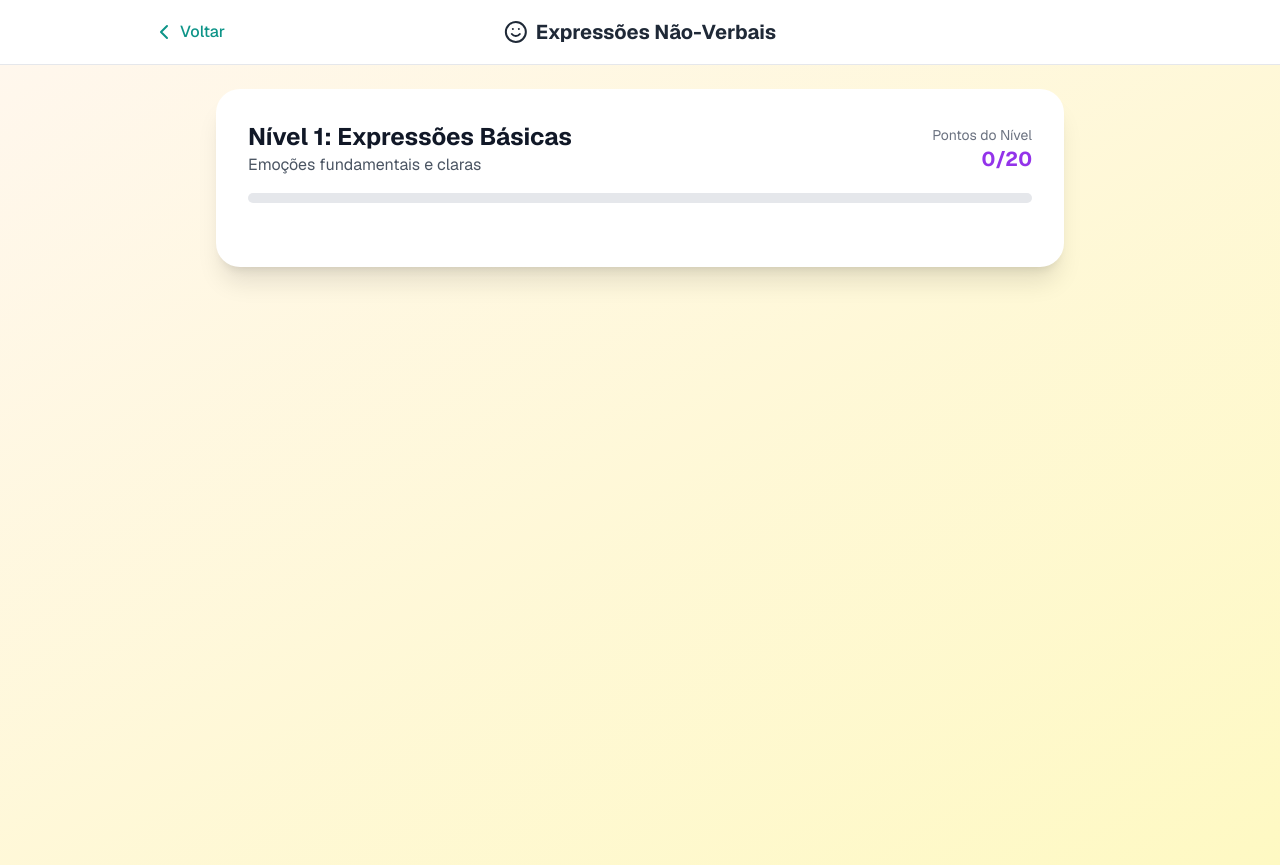
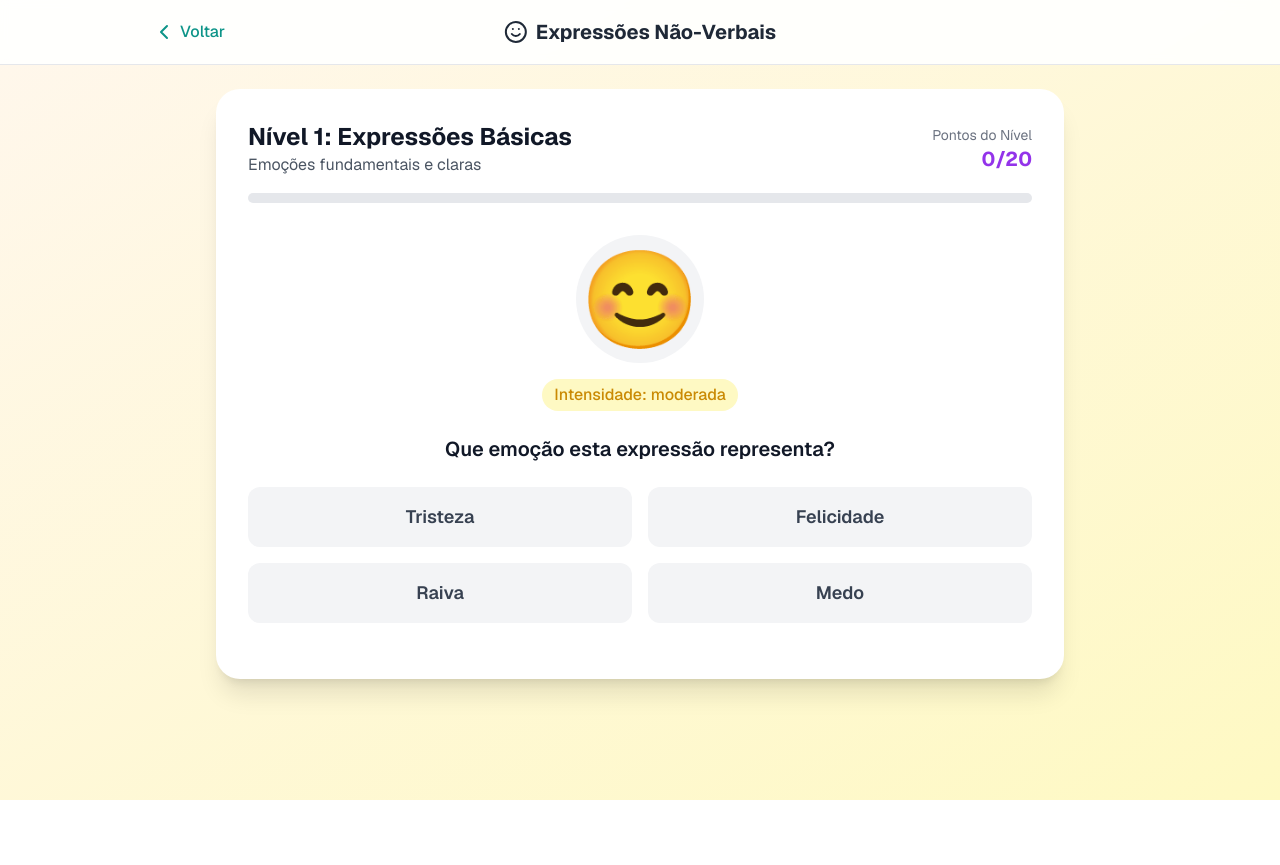
Before and after one commit to ClaudemirWork/teaplus-working, a Next.js app: page /non-verbal-expressions in a window 1280 px wide. Both pictures are taken after a click on the button "🚀 Iniciar Atividade". After the commit the page ends 800 px from the top, so only its background shows below. Built offline with nearby package versions, Linux system fonts and the light colour scheme.

Commit message:
Update page.tsx correção final no jogo "expressão não verbais" por erro de renderização

```diff
--- a/app/non-verbal-expressions/page.tsx
+++ b/app/non-verbal-expressions/page.tsx
@@ -25,11 +25,8 @@ interface Level {
 }
 
 export default function NonverbalExpressions() {
-  // NOVO ESTADO para controlar a tela inicial
   const [isGameStarted, setIsGameStarted] = useState(false);
   const [selectedLevel, setSelectedLevel] = useState(1);
-
-  // Estados existentes do jogo
   const [currentLevel, setCurrentLevel] = useState(1)
   const [currentExpression, setCurrentExpression] = useState(0)
   const [score, setScore] = useState(0)
@@ -118,8 +115,8 @@ export default function NonverbalExpressions() {
     setShowExplanation(false)
   }
 
-  // FUNÇÃO RESET ATUALIZADA para voltar à tela inicial
   const resetGame = () => {
+    setSelectedLevel(1); // Reseta o nível selecionado para o próximo jogo
     setCurrentLevel(1)
     setCurrentExpression(0)
     setScore(0)
@@ -129,22 +126,36 @@ export default function NonverbalExpressions() {
     setShowExplanation(false)
     setCompletedLevels([])
     setGameCompleted(false)
-    setIsGameStarted(false) // <-- Volta para o menu
+    setIsGameStarted(false)
   }
 
-  // NOVA FUNÇÃO para iniciar o jogo a partir do menu
   const handleStartGame = () => {
     setCurrentLevel(selectedLevel);
+    // Zera o score do nível atual ao iniciar
+    setScore(0);
+    setCurrentExpression(0);
     setIsGameStarted(true);
   }
 
-  const getIntensityColor = (intensity: string) => { /* ... sua função ... */ }
-  const getIntensityBg = (intensity: string) => { /* ... sua função ... */ }
+  const getIntensityColor = (intensity: string) => {
+    switch (intensity) {
+      case 'sutil': return 'text-blue-600'
+      case 'moderada': return 'text-yellow-600'
+      case 'intensa': return 'text-red-600'
+      default: return 'text-gray-600'
+    }
+  }
 
+  const getIntensityBg = (intensity: string) => {
+    switch (intensity) {
+      case 'sutil': return 'bg-blue-100'
+      case 'moderada': return 'bg-yellow-100'
+      case 'intensa': return 'bg-red-100'
+      default: return 'bg-gray-100'
+    }
+  }
 
-  // LÓGICA DE RENDERIZAÇÃO CONDICIONAL
   if (!isGameStarted) {
-    // TELA INICIAL PADRÃO
     return (
       <>
         <GameHeader
@@ -154,7 +165,6 @@ export default function NonverbalExpressions() {
         />
         <main className="p-4 sm:p-6 max-w-7xl mx-auto w-full">
           <div className="space-y-6">
-            {/* Bloco 1: Cards Informativos */}
             <div className="bg-white rounded-xl shadow-lg p-6 sm:p-8">
               <div className="grid grid-cols-1 md:grid-cols-3 gap-4">
                 <div className="bg-teal-50 border border-teal-200 rounded-lg p-4">
@@ -175,8 +185,6 @@ export default function NonverbalExpressions() {
                 </div>
               </div>
             </div>
-
-            {/* Bloco 2: Seleção de Nível */}
             <div className="bg-white rounded-xl shadow-lg p-6">
               <h2 className="text-lg font-bold text-gray-800 mb-4">Selecione o Nível Inicial</h2>
               <div className="grid grid-cols-1 md:grid-cols-3 gap-3">
@@ -196,8 +204,6 @@ export default function NonverbalExpressions() {
                 ))}
               </div>
             </div>
-
-            {/* Bloco 3: Botão Iniciar */}
             <div className="text-center pt-4">
               <button
                 onClick={handleStartGame}
@@ -212,24 +218,20 @@ export default function NonverbalExpressions() {
     )
   }
 
-  // O CÓDIGO DO JOGO EM SI (já existente)
-  // Envolvido em um fragmento <> para ter um elemento pai único com o GameHeader
+  // O JOGO EM SI
   return (
-    <>
+    <div className="min-h-screen bg-gradient-to-br from-orange-50 to-yellow-100">
       <GameHeader
         title="Expressões Não-Verbais"
         icon={<Smile className="h-6 w-6" />}
-        showSaveButton={gameCompleted} // O botão salvar pode aparecer no final
-        // onSave={suaFuncaoDeSalvar} // Você pode adicionar a função de salvar aqui
+        showSaveButton={gameCompleted}
+        // onSave={suaFuncaoDeSalvar}
       />
-      <div className="min-h-screen bg-gradient-to-br from-orange-50 to-yellow-100">
       {gameCompleted ? (
-          // Tela de Conclusão Final
         <main className="max-w-4xl mx-auto px-4 sm:px-6 py-6">
           <div className="flex min-h-[500px] items-center justify-center">
             <div className="max-w-2xl text-center">
               <div className="rounded-3xl bg-white p-8 sm:p-12 shadow-xl">
-                  {/* ... conteúdo da tela de parabéns ... */}
                 <div className="mb-8">
                   <div className="mx-auto mb-6 flex h-24 w-24 items-center justify-center rounded-full bg-gradient-to-r from-green-400 to-blue-500 text-4xl">🏆</div>
                   <h1 className="mb-4 text-4xl font-bold text-gray-900">Parabéns!</h1>
@@ -251,10 +253,8 @@ export default function NonverbalExpressions() {
           </div>
         </main>
       ) : (
-          // Tela do Jogo Principal
         <main className="max-w-4xl mx-auto px-4 sm:px-6 py-6">
           <div className="rounded-xl sm:rounded-3xl bg-white p-4 sm:p-8 shadow-xl">
-              {/* ... todo o resto da sua lógica e JSX do jogo principal ... */}
             <div className="mb-8">
               <div className="flex flex-col sm:flex-row sm:items-center sm:justify-between mb-4">
                 <div>
@@ -270,15 +270,61 @@ export default function NonverbalExpressions() {
                 <div className="bg-gradient-to-r from-purple-500 to-blue-500 h-2.5 rounded-full transition-all" style={{ width: `${Math.min((score / (currentLevelData?.pointsRequired || 1)) * 100, 100)}%` }}></div>
               </div>
             </div>
+
+            {/* ### INÍCIO DO BLOCO CORRIGIDO ### */}
             {currentExpressionData && (
               <div className="text-center">
-                  {/* ... resto do seu JSX ... */}
+                <div className="mx-auto mb-4 flex h-32 w-32 items-center justify-center rounded-full bg-gray-100 text-8xl">
+                  {currentExpressionData.image}
+                </div>
+                <div className={`inline-flex items-center rounded-full px-3 py-1 font-medium mb-6 ${getIntensityBg(currentExpressionData.intensity)} ${getIntensityColor(currentExpressionData.intensity)}`}>
+                  Intensidade: {currentExpressionData.intensity}
+                </div>
+
+                <h3 className="mb-6 text-xl font-semibold text-gray-900">Que emoção esta expressão representa?</h3>
+
+                <div className="grid grid-cols-1 sm:grid-cols-2 gap-4 mb-6">
+                  {currentExpressionData.options.map((option, index) => (
+                    <button
+                      key={index}
+                      onClick={() => handleAnswer(index)}
+                      disabled={selectedAnswer !== null}
+                      className={`rounded-xl p-4 text-lg font-semibold transition-all ${
+                        selectedAnswer === null
+                          ? 'bg-gray-100 text-gray-700 hover:bg-gray-200'
+                          : selectedAnswer === index
+                          ? index === currentExpressionData.correct ? 'bg-green-500 text-white' : 'bg-red-500 text-white'
+                          : index === currentExpressionData.correct ? 'bg-green-500 text-white' : 'bg-gray-100 text-gray-400'
+                      }`}
+                    >
+                      {option}
+                    </button>
+                  ))}
+                </div>
+
+                {showExplanation && (
+                  <>
+                    <div className="mb-6 rounded-xl bg-blue-50 p-6 text-left">
+                      <h4 className="mb-2 font-semibold text-blue-900 text-base">Explicação:</h4>
+                      <p className="text-blue-800">{currentExpressionData.explanation}</p>
+                    </div>
+                    <button onClick={nextExpression} className="rounded-xl bg-gradient-to-r from-blue-500 to-purple-600 px-8 py-3 text-lg font-semibold text-white transition-all hover:shadow-lg">
+                      {currentExpression < (currentLevelData?.expressions.length || 0) - 1
+                        ? 'Próxima Expressão'
+                        : score >= (currentLevelData?.pointsRequired || 0)
+                        ? currentLevel < levels.length ? 'Próximo Nível' : 'Finalizar'
+                        : 'Tentar Nível Novamente'
+                      }
+                    </button>
+                  </>
+                )}
               </div>
             )}
+            {/* ### FIM DO BLOCO CORRIGIDO ### */}
+
           </div>
         </main>
       )}
     </div>
-    </>
   )
 }
```
Lines whose indentation alone changed are shown as unchanged.
